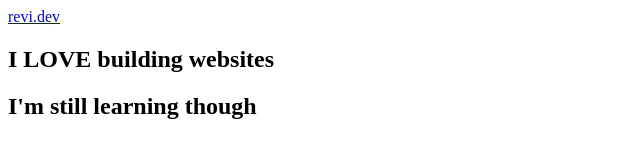
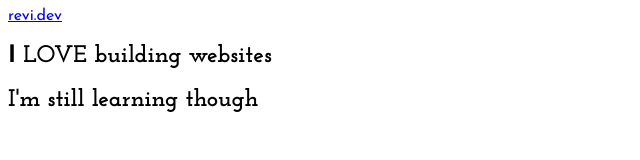
Before and after one commit to revi-hub/revi.dev-portfolio, a plain HTML site: page resources/index.html in a window 1280 px wide. Shown: the whole page, without its empty margins (0-640 px from the left). Drawn offline with Linux system fonts and the light colour scheme.

Commit message:
Add the fonts and the horizontal rule div

```diff
--- a/resources/index.html
+++ b/resources/index.html
@@ -4,6 +4,17 @@
     <meta charset="UTF-8">
     <meta name="viewport" content="width=device-width, initial-scale=1.0">
     <title>revi.dev</title>
+    <link rel="preconnect" href="https://fonts.googleapis.com">
+    <link rel="preconnect" href="https://fonts.gstatic.com" crossorigin>
+    <link href="https://fonts.googleapis.com/css2?family=Josefin+Sans:wght@400;700&family=Josefin+Slab:wght@400;700&display=swap" rel="stylesheet">
+    <style>
+        body, .text-variation__sans{
+            font-family: 'Josefin Sans', sans-serif;
+        }
+        .hero-container--h1, .hero-container--h2{
+            font-family: 'Josefin Slab', serif;
+        }
+    </style>
     <link href="landing-page.css" ref="stylesheet">
 </head>
 <body>
@@ -19,6 +30,7 @@
                 <h2 class="hero-container--h2">I'm still learning though</h2>
             </div>
         </section>
+        <div class="main-landing--horizontal-rule"></div>
     </main>
 </body>
 </html>
```
